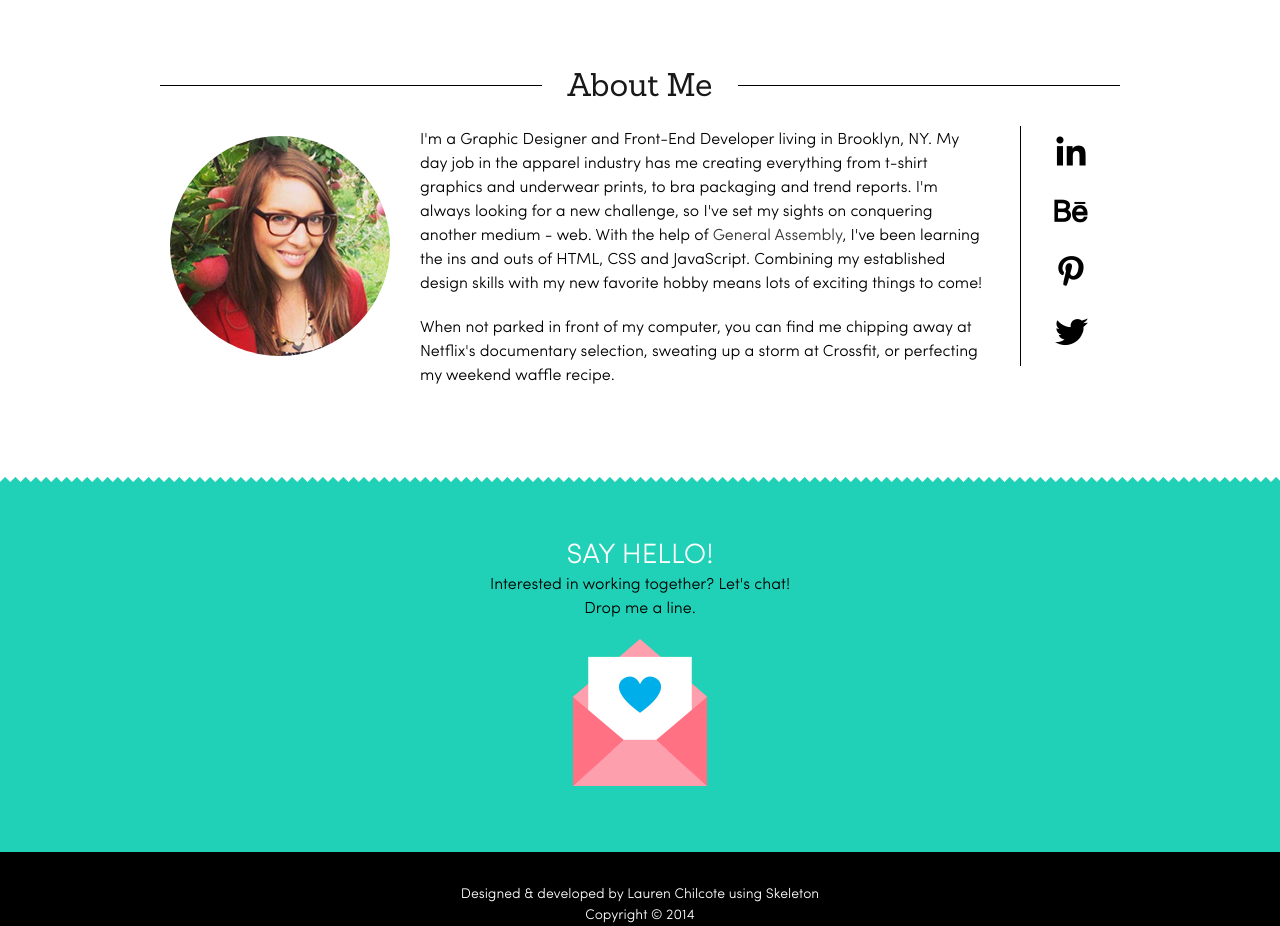
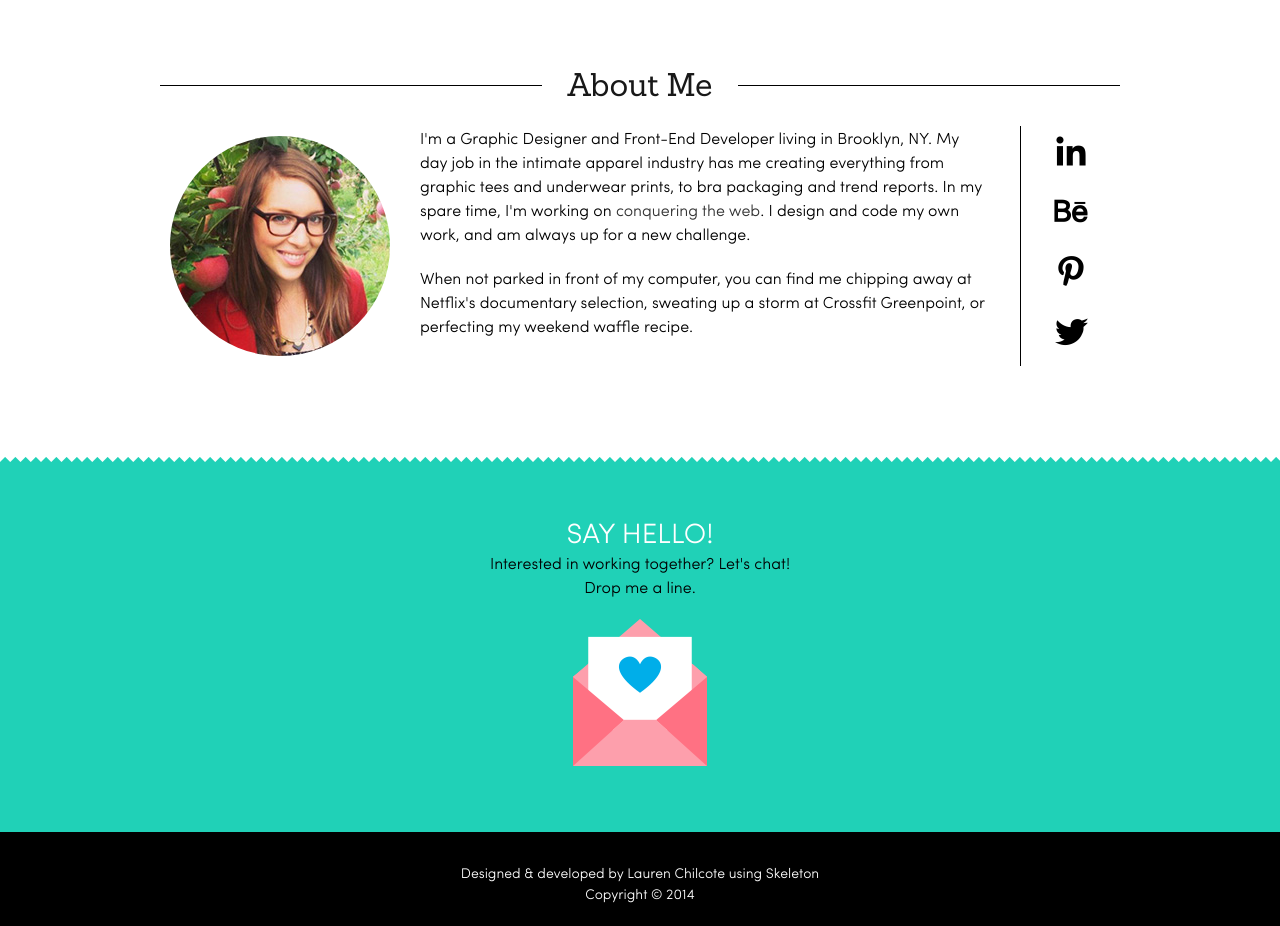
Before and after one commit to letsbleachthis/site, a website: page index.html in a window 1280 px wide. Shown: the part 2307-3233 px from the top of the page. Drawn offline with Linux system fonts and the light colour scheme.

Commit message:
Revising About Me statement

```diff
--- a/index.html
+++ b/index.html
@@ -165,8 +165,14 @@
 					<img class="scale-with-grid" src="images/bio.jpg" alt="Lauren Chilcote">
 
 					<div id="about-content">
-						<p>I'm a Graphic Designer and Front-End Developer living in Brooklyn, NY. My day job in the apparel industry has me creating everything from t-shirt graphics and underwear prints, to bra packaging and trend reports. I'm always looking for a new challenge, so I've set my sights on conquering another medium - web. With the help of <a href="https://generalassemb.ly" target="_blank">General Assembly</a>, I've been learning the ins and outs of HTML, CSS and JavaScript. Combining my established design skills with my new favorite hobby means lots of exciting things to come!</p>
-						<p>When not parked in front of my computer, you can find me chipping away at Netflix's documentary selection, sweating up a storm at Crossfit, or perfecting my weekend waffle recipe.</p>
+						<p>I'm a Graphic Designer and Front-End Developer living in Brooklyn, NY. My day job in
+							 the intimate apparel industry has me creating everything from graphic tees and underwear
+							 prints, to bra packaging and trend reports. In my spare time, I'm working on
+							 <a href="http://www.chilcode.com" target="_blank">conquering
+							 the web</a>. I design and code my own work, and am always up for a new challenge.</p>
+						<p>When not parked in front of my computer, you can find me chipping away at Netflix's
+							 documentary selection, sweating up a storm at Crossfit Greenpoint, or perfecting my weekend
+							 waffle recipe.</p>
 					</div><!--about-content-->
 				</div><!--bio-->
 
```
